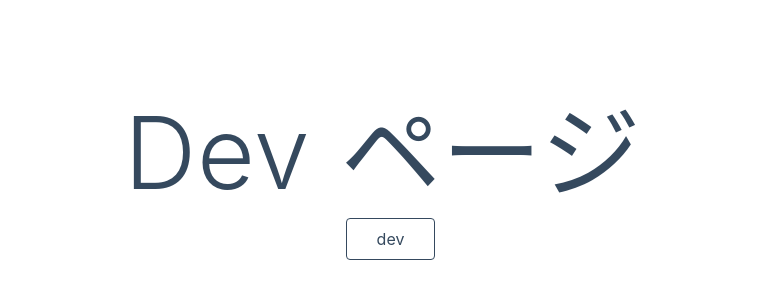
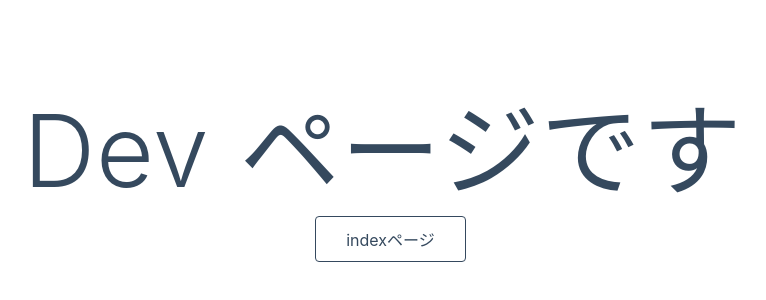
Before and after one commit to howdy39/nuxt-gas-webapp, a Nuxt app: page /dev in a window 1280 px wide. Shown: the part 234-534 px from the top of the page, without its empty margins (257-1023 px from the left). Built offline with nearby package versions, Linux system fonts and the light colour scheme.

Commit message:
fix: 文言を修正

```diff
--- a/pages/dev.vue
+++ b/pages/dev.vue
@@ -2,13 +2,13 @@
   <div class="container">
     <div>
       <h1 class="title">
-        Dev ページ
+        Dev ページです
       </h1>
       <nuxt-link
         to="index"
         class="button--grey"
       >
-        dev
+        indexページ
       </nuxt-link>
     </div>
   </div>
```
